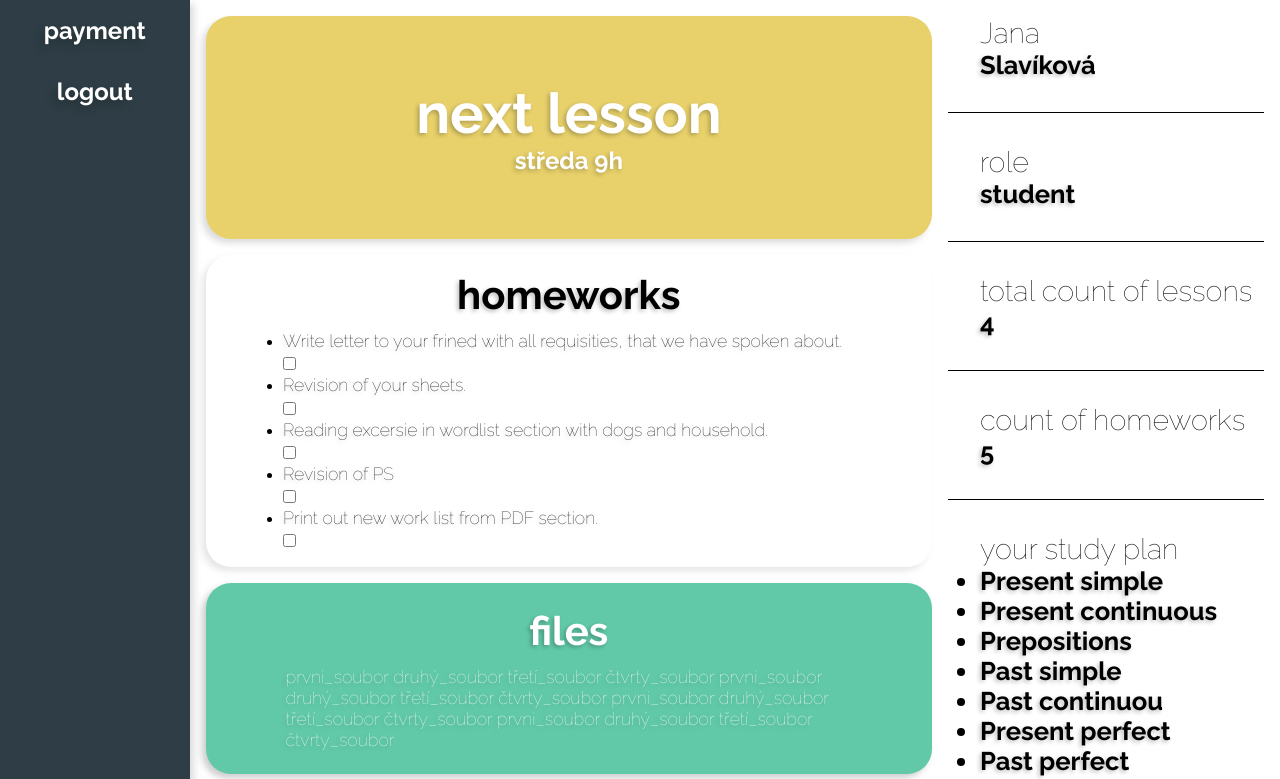
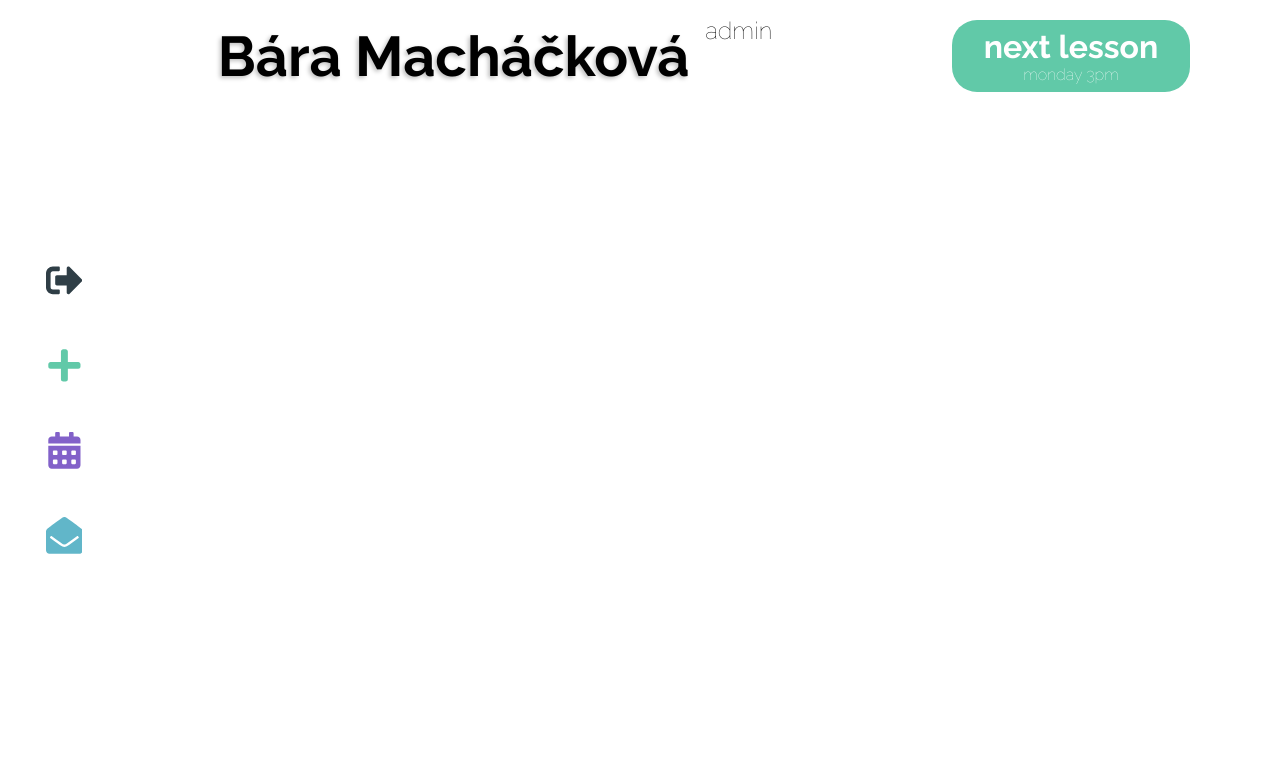
Before and after one commit to 3n0wd3n/Bachelor-Thesis, a Next.js app in the folder BT-master(nextjs)/app/: page /dashboard in a window 1280 px wide. Shown: the top 779 px of the page. Built offline with nearby package versions, Linux system fonts and the light colour scheme.

Commit message:
components update on student

```diff
--- a/BT-master(nextjs)/app/components/Admin/Admin.js
+++ b/BT-master(nextjs)/app/components/Admin/Admin.js
@@ -1,8 +1,17 @@
 import React from 'react'
-import { FontsHeaderBold } from '../CommonStyles'
+import SidePanel from './AdminSidePanel'
+import MainContent from './AdminMainContent'
+import Footer from '../Footer'
+import { AdminContainer } from './Admin.style'
 
-export default function Admin() {
+export default function Admin( { data } ) {
   return (
-    <FontsHeaderBold>Admin</FontsHeaderBold>
+    <>
+      <AdminContainer>
+        <SidePanel></SidePanel>
+        <MainContent data={data}></MainContent>
+      </AdminContainer>
+      <Footer />
+    </>
   )
 }
--- /dev/null
+++ b/BT-master(nextjs)/app/components/Admin/Admin.style.js
@@ -0,0 +1,14 @@
+import styled from 'styled-components'
+
+export const AdminContainer = styled.div`
+  display: flex;
+  justify-content: center;
+  align-items: center;
+  flex-flow: row;
+  min-height: 100vh;
+  @media (max-width: 700px) {
+      /* we write media query into constants */
+      flex-flow: column;
+      /* flex-direction: column-reverse; */
+  }
+`;
--- /dev/null
+++ b/BT-master(nextjs)/app/components/Admin/AdminMainContent.js
@@ -0,0 +1,24 @@
+import React from 'react'
+import { FaAngleDown } from 'react-icons/fa'
+import { MainContainer, MainHeaderContainer, MainHeaderUser, MainHeaderRole, MainHeaderName, MainHeaderTitle, MainHeaderTitleRole, MainHeaderNextLesson, MainHeaderNextLessonTitle, MainHeaderLessonTitleTime } from './AdminMainContent.style'
+
+export default function MainContent( { data} ) {
+    const styleArrow = { color: "gray", fontSize: "3em" };
+
+    return (
+        // <FaAngleDown style={styleArrow} />
+        <MainContainer>
+            <MainHeaderContainer>
+                <MainHeaderUser>
+                    <MainHeaderName><MainHeaderTitle>{data.firstName} {data.lastName}</MainHeaderTitle></MainHeaderName>
+                    <MainHeaderRole><MainHeaderTitleRole>{data.role}</MainHeaderTitleRole></MainHeaderRole>
+                </MainHeaderUser>
+                <MainHeaderNextLesson>
+                    <MainHeaderNextLessonTitle>next lesson</MainHeaderNextLessonTitle>
+                    <MainHeaderLessonTitleTime>monday 3pm</MainHeaderLessonTitleTime>
+                </MainHeaderNextLesson>
+            </MainHeaderContainer>
+        </MainContainer>
+
+    )
+  }
--- /dev/null
+++ b/BT-master(nextjs)/app/components/Admin/AdminMainContent.style.js
@@ -0,0 +1,96 @@
+import styled from 'styled-components'
+import { FontsHeaderBold, FontsThin, FontsBold } from '../CommonStyles'
+
+export const MainContainer = styled.div`
+  display: flex;
+  justify-content: flex-start;
+  align-items: center;
+  flex-direction: column;
+  min-height: 100vh;
+  width: 90vw;
+  transition: 0.7s;
+  margin: 1em 0 0 0;
+  @media (max-width: 700px) {
+      /* we write media query into constants */
+      width: 100%;
+  }
+`;
+
+export const MainHeaderContainer = styled.div`
+  display: flex;
+  flex-flow: row;
+  align-items: center;
+  justify-content: space-around;
+  width: 90vw;
+  @media (max-width: 1000px) {
+      /* we write media query into constants */
+      flex-flow: column;
+      justify-content: center;
+      align-items: center;
+  }
+`
+
+export const MainHeaderUser = styled.div`
+  display: flex;
+  flex-direction: row;
+  gap: 1em;
+  height: 10vh;
+  justify-content: center;
+  align-items: center;
+`
+
+export const MainHeaderRole = styled.div`
+  height: 10vh;
+`
+
+export const MainHeaderName = styled.div`
+  /* background-color: red; */
+`
+
+export const MainHeaderTitle = styled(FontsHeaderBold)`
+  font-size: 3.5rem;
+  @media (max-width: 700px) {
+      /* we write media query into constants */
+      font-size: 1.7rem;
+  }
+`
+
+export const MainHeaderTitleRole = styled(FontsThin)`
+  font-size: 1.5rem;
+  @media (max-width: 1000px) {
+      /* we write media query into constants */
+      display: none;
+  }
+`
+
+export const MainHeaderNextLesson = styled.div`
+  display: flex;
+  justify-content: center;
+  align-items: center;
+  flex-direction: column;
+  background-color: #61C9A8;
+  padding: 0.5em 2em 0.5em 2em;
+  border-radius: 25px;
+  color: white;
+  transition: 0.7s;
+  @media (max-width: 1000px) {
+      /* we write media query into constants */
+      padding: 0.7em 7em 0.7em 7em;
+  }
+  @media (max-width: 700px) {
+      /* we write media query into constants */
+      padding: 0.5em 4em 0.5em 4em;
+  }
+`
+
+export const MainHeaderNextLessonTitle = styled(FontsBold)`
+  font-size: 2rem;
+  @media (max-width: 700px) {
+      /* we write media query into constants */
+      font-size: 1.5rem;
+  }
+`
+
+export const MainHeaderLessonTitleTime = styled(FontsThin)`
+  font-size: 1rem;
+`
--- /dev/null
+++ b/BT-master(nextjs)/app/components/Admin/AdminSidePanel.js
@@ -0,0 +1,19 @@
+import React from 'react'
+import { FaSignOutAlt, FaPlus, FaCalendarAlt, FaEnvelopeOpen } from 'react-icons/fa'
+import { SideContainer } from './AdminSidePanel.style'
+
+export default function SidePanel() {
+    const styleSingOut = { color: "#2F3E46", fontSize: "2.3em" };
+    const styleAdd = { color: "#61C9A8", fontSize: "2.3em" };
+    const styleCalendar = { color: "#8261C9", fontSize: "2.3em" };
+    const styleEnvelope = { color: "#61B6C9", fontSize: "2.3em" };
+
+    return (
+      <SideContainer>
+        <FaSignOutAlt style={styleSingOut} />
+        <FaPlus style={styleAdd} />
+        <FaCalendarAlt style={styleCalendar} />
+        <FaEnvelopeOpen style={styleEnvelope} />
+      </SideContainer>
+    )
+  }
--- /dev/null
+++ b/BT-master(nextjs)/app/components/Admin/AdminSidePanel.style.js
@@ -0,0 +1,19 @@
+import styled from 'styled-components'
+
+export const SideContainer = styled.div`
+  display: flex;
+  justify-content: center;
+  align-items: center;
+  flex-flow: column;
+  width: 10vw;
+  min-height: 100vh;
+  gap: 3em;
+  transition: 0.7s;
+  cursor: pointer;
+  @media (max-width: 700px) {
+      /* we write media query into constants */
+      min-height: 10vh;
+      width: 100%;
+      flex-flow: row;
+  }
+`;
--- a/BT-master(nextjs)/app/components/Student/StudentMainContent.js
+++ b/BT-master(nextjs)/app/components/Student/StudentMainContent.js
@@ -1,5 +1,4 @@
 import React from 'react'
-import {useState} from 'react';
 // import { BsGrid3X3GapFill } from 'react-icons/bs';
 import { FaRegSmileBeam } from "react-icons/fa";
 import { SimpleContainer, SimpleDiv, StudentMCFilesItems, StudentMCFontsWordList, StudentMCFontsFiles, StudentMCWordList, StudentMCFiles, StudentMCContainer, StudentMCNextLesson, StudentMCFontsDate, StudentMCFontsBold, StudentMCHomeworks, StudentMCFontsHomeworks, StudentMCFontsHomeworksItem, StudentMCFontsSectionItems } from './StudentMainContent.style'
--- a/BT-master(nextjs)/app/package.json
+++ b/BT-master(nextjs)/app/package.json
@@ -10,7 +10,7 @@
   },
   "dependencies": {
     "axios": "^0.27.2",
-    "next": "^12.3.1",
+    "next": "^12.3.2",
     "react": "18.2.0",
     "react-dom": "18.2.0",
     "react-icons": "^4.6.0",
--- a/BT-master(nextjs)/app/pages/_app.js
+++ b/BT-master(nextjs)/app/pages/_app.js
@@ -4,7 +4,7 @@ const data = {
   'student': {
     id: 178,
     role: 'student',
-    firstName: 'Jana',
+    firstName: 'Janna',
     lastName: 'Slavíková',
     legalRepresentative: false,
     lessons: [
@@ -286,7 +286,7 @@ function MyApp({ Component, pageProps }) {
     <>
       <GlobalStyle />
       {/* we can change the role by input student or admin to data[]*/}
-      <Component {...pageProps} data={data['student']} />
+      <Component {...pageProps} data={data['admin']} />
     </>
   )
 }
```
Also changed, not shown: 2 other files (tests, documents, lock files or other folders).
